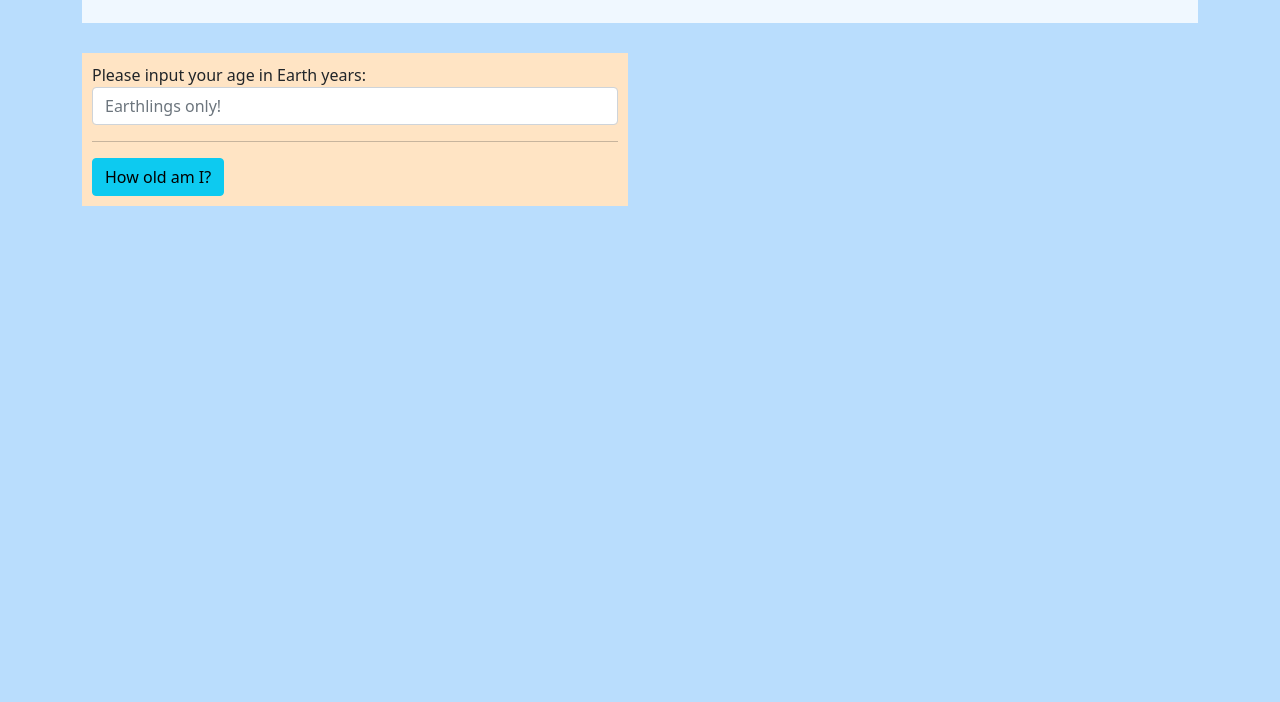
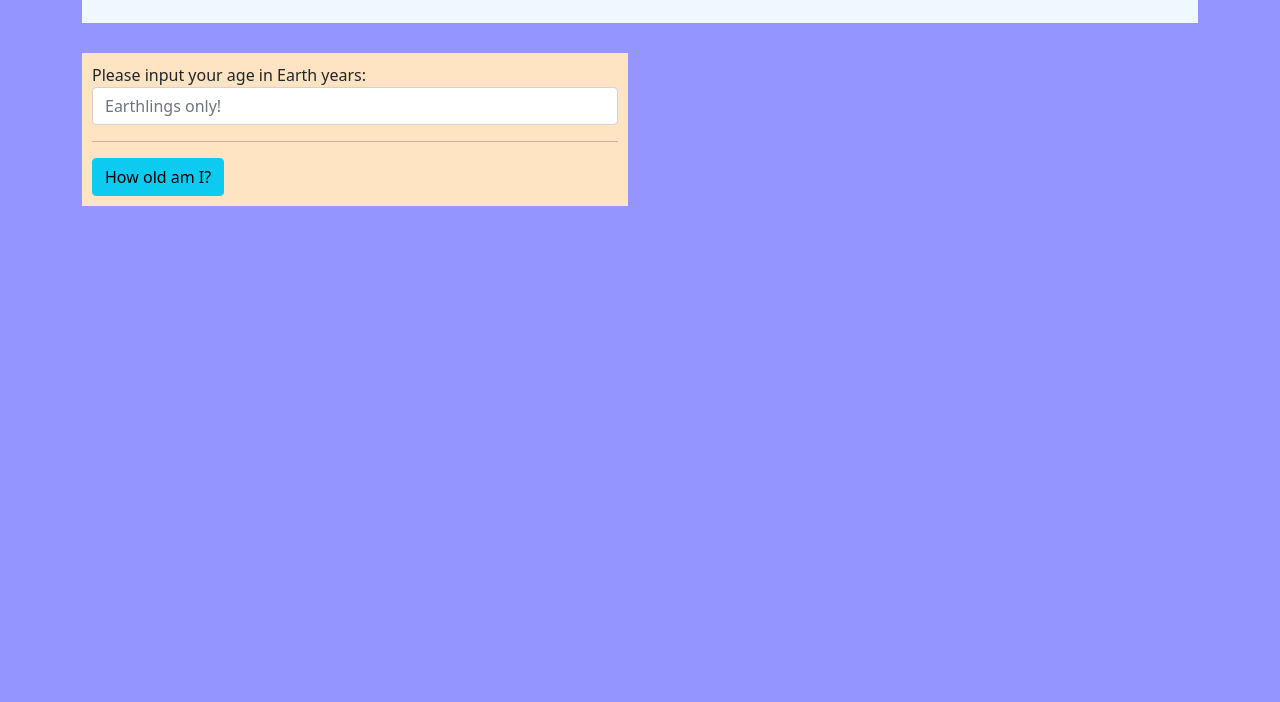
Before and after one commit to catperso/galactic-age-calculator, a website built with webpack: page src/index.html in a window 1280 px wide. Shown: the part 98-800 px from the top of the page. Built offline with nearby package versions, Linux system fonts and the light colour scheme.

Commit message:
adjust styling and abandon hope of background image

```diff
--- a/src/css/styles.css
+++ b/src/css/styles.css
@@ -1,5 +1,5 @@
 body {
-  background-color: rgba(0, 132, 248, 0.274);
+  background-color: rgb(149, 149, 255);
 }
 
 #output {
```
Also changed, not shown: 1 other file.
